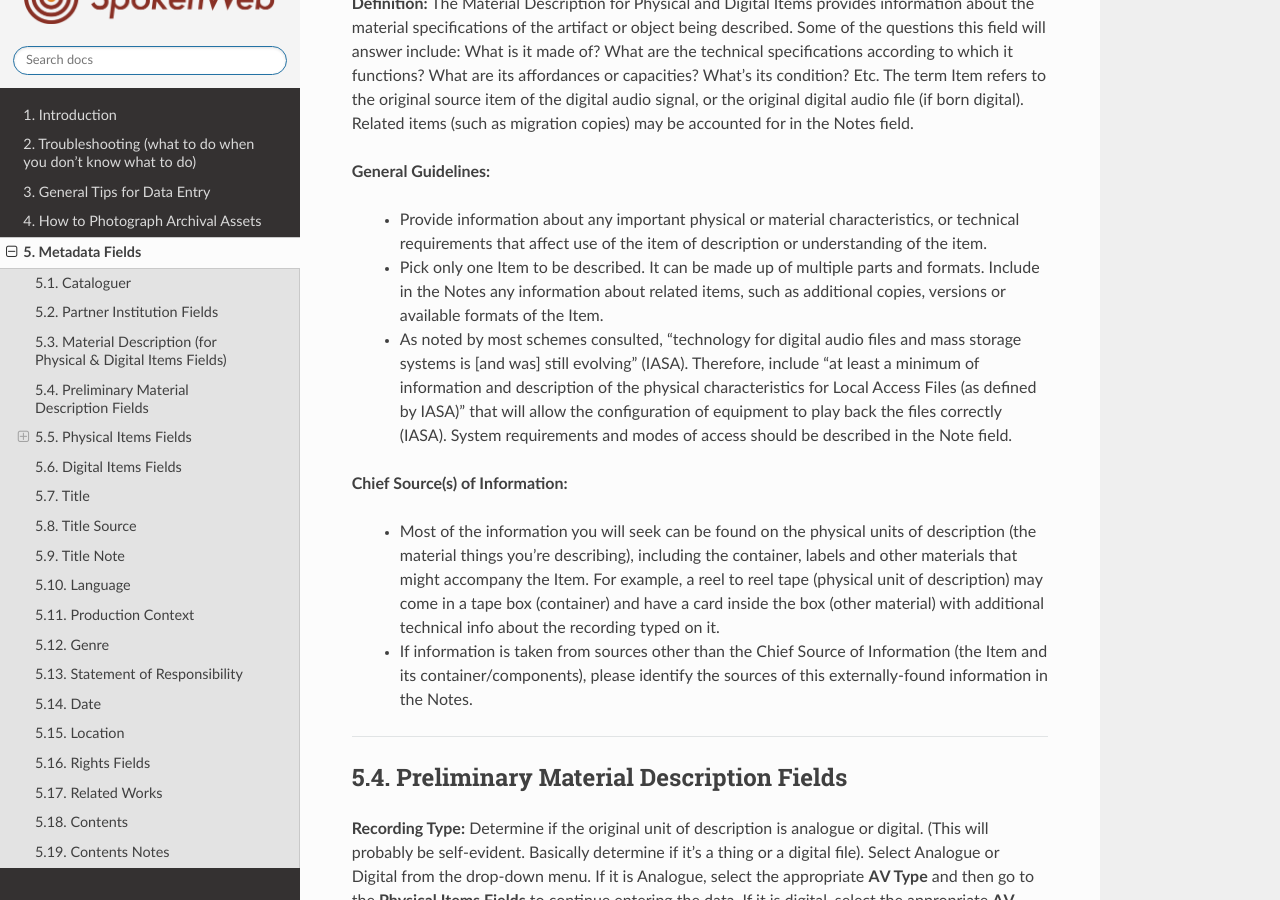
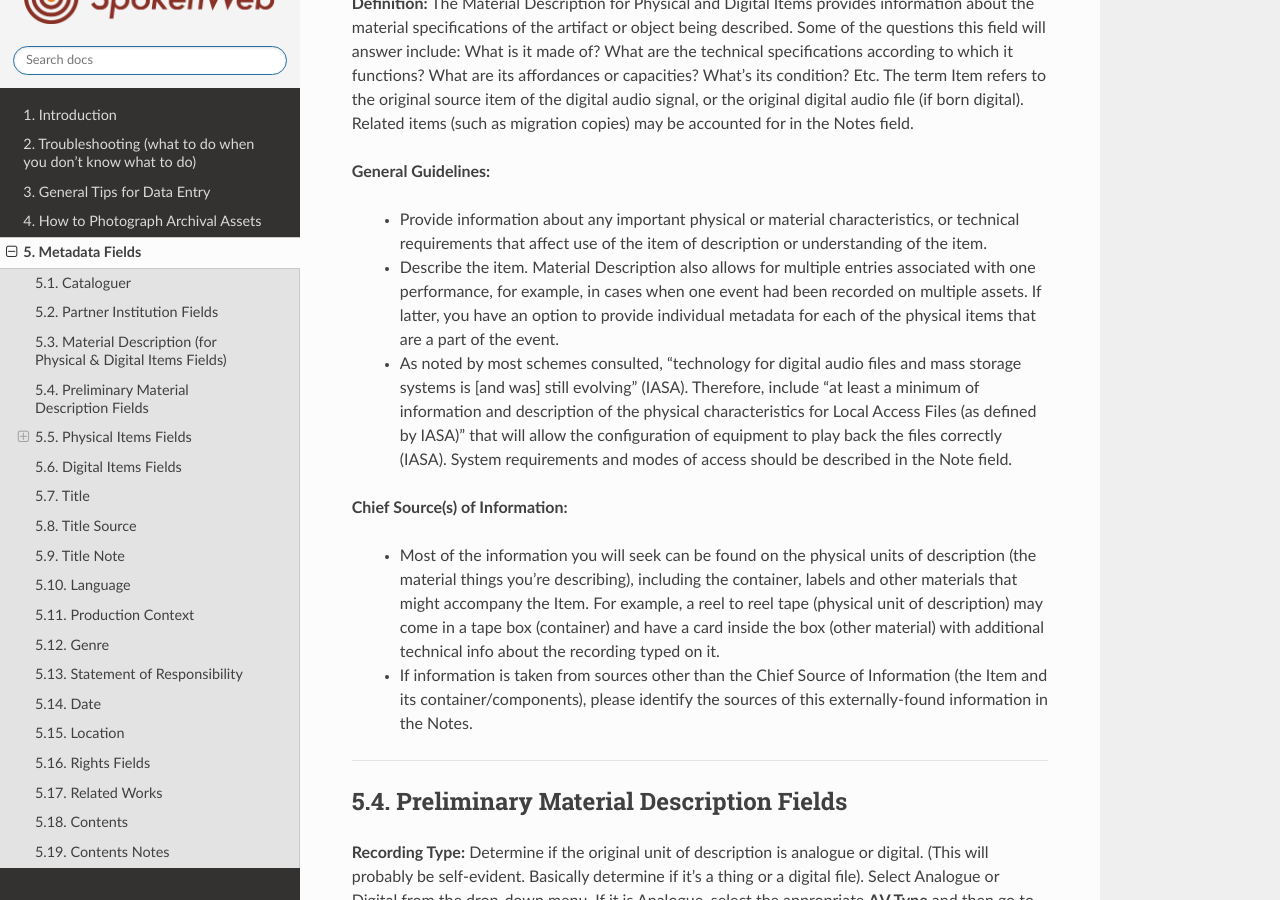
Before and after one commit to spokenweb/spokenweb-metadata-scheme, a Sphinx documentation site: the page built from docs/5-metadata-fields.rst, in a window 1280 px wide and 900 px high, scrolled down 1858 px. Built offline with Sphinx 7.4.7 and the Read the Docs theme 2.0.0, drawn with Linux system fonts in a browser that asks for light colours; some of the changed text lies outside the part shown.

Commit message:
Update 5-metadata-fields.rst
Added examples when multiple physical description applies and text format in the Contents field.

```diff
--- a/docs/5-metadata-fields.rst
+++ b/docs/5-metadata-fields.rst
@@ -65,7 +65,7 @@ That’s you.  The cataloguer refers to the individual who is cataloguing a part
 **General Guidelines:**
 
   * Provide information about any important physical or material characteristics, or technical requirements that affect use of the item of description or understanding of the item.
-  * Pick only one Item to be described. It can be made up of multiple parts and formats. Include in the Notes any information about related items, such as additional copies, versions or available formats of the Item.
+  * Describe the item. Material Description also allows for multiple entries associated with one performance, for example, in cases when one event had been recorded on multiple assets. If latter,  you have an option to provide individual metadata for each of the physical items that are a part of the event.
   * As noted by most schemes consulted, “technology for digital audio files and mass storage systems is [and was] still evolving” (IASA). Therefore, include “at least a minimum of information and description of the physical characteristics for Local Access Files (as defined by IASA)” that will allow the configuration of equipment to play back the files correctly (IASA). System requirements and modes of access should be described in the Note field.
 
 **Chief Source(s) of Information:**
@@ -803,6 +803,8 @@ For more complex structure that includes a hierarchy of labels:
     	<span label="Native Realm" begin="00:04:18.00" end="00:06:08.00"/>
     </div>
   </item>
+
+  NOTE: Bold text, or text with other RTF styles applied in a custom editor, will just be saved as text.
 ********************
 5.19. Contents Notes
 ********************
```
